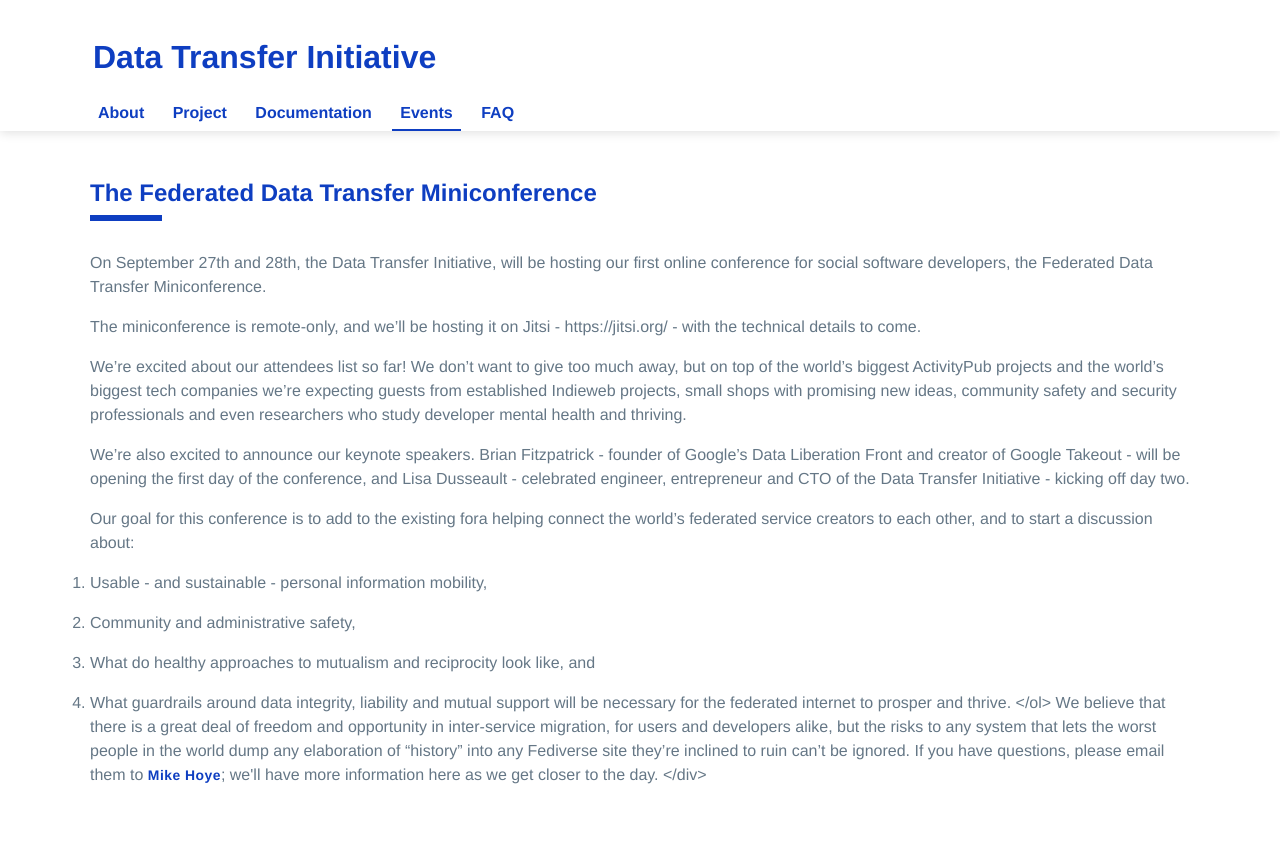
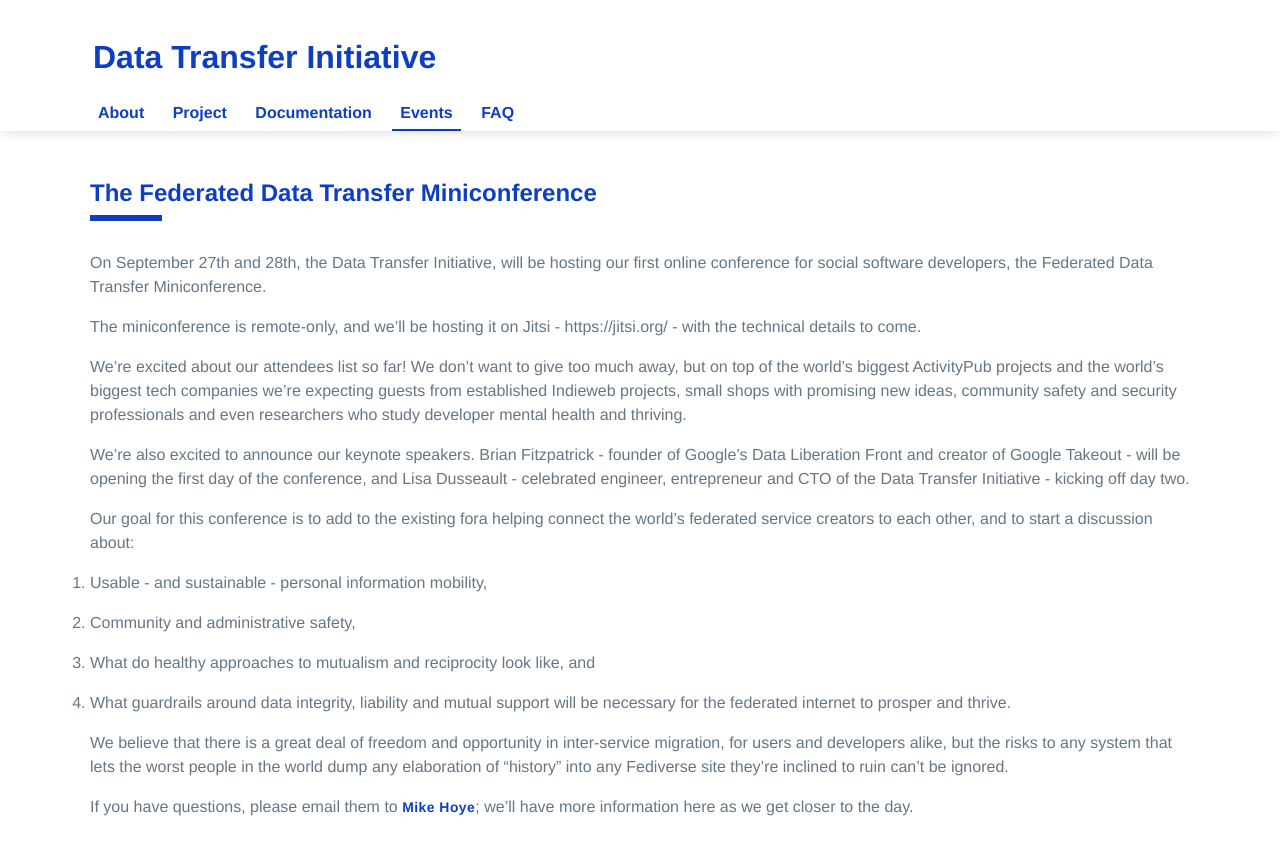
Before and after one commit to dtinit/dtinit.github.io, a Jekyll site: the page built from events.md, in a window 1280 px wide. Shown: the top 855 px of the page. Built offline with Jekyll 4.4.1, drawn with Linux system fonts in a browser that asks for light colours; our own code applies the rules of GitHub Pages for plain Markdown files.

Commit message:
fixes some stray end tags being displayed

```diff
--- a/events.md
+++ b/events.md
@@ -14,10 +14,10 @@ We’re also excited to announce our keynote speakers. Brian Fitzpatrick - found
 Our goal for this conference is to add to the existing fora helping connect the world’s federated service creators to each other, and to start a discussion about:
 
 <ol>
-<li>Usable - and sustainable - personal information mobility,
-<li>Community and administrative safety,
-<li>What do healthy approaches to mutualism and reciprocity look like, and
-<li>What guardrails around data integrity, liability and mutual support will be necessary for the federated internet to prosper and thrive.
+<li>Usable - and sustainable - personal information mobility,</li>
+<li>Community and administrative safety,</li>
+<li>What do healthy approaches to mutualism and reciprocity look like, and</li>
+<li>What guardrails around data integrity, liability and mutual support will be necessary for the federated internet to prosper and thrive.</li>
 </ol>
 
 We believe that there is a great deal of freedom and opportunity in inter-service migration, for users and developers alike, but the risks to any system that lets the worst people in the world dump any elaboration of “history” into any Fediverse site they’re inclined to ruin can’t be ignored.
```
